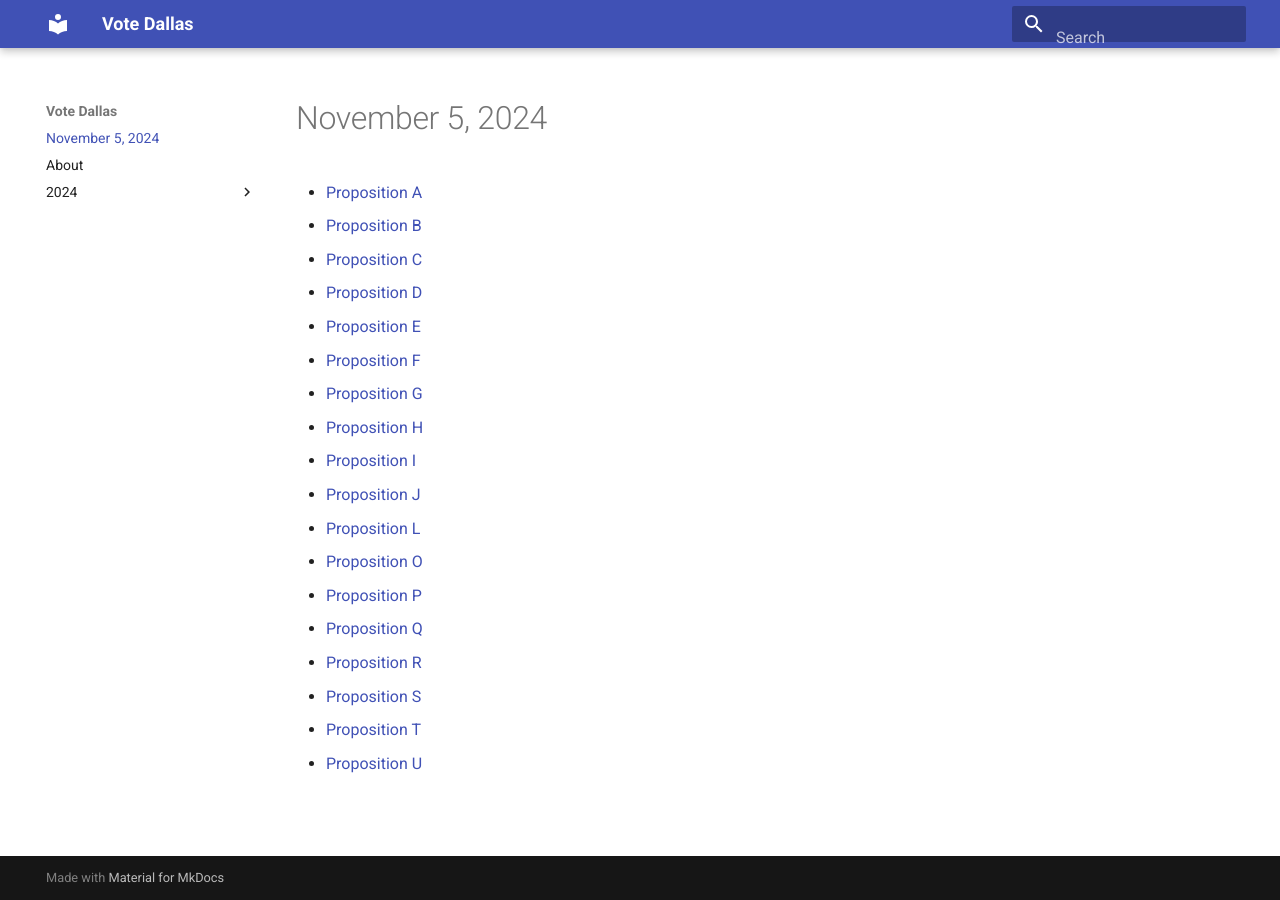
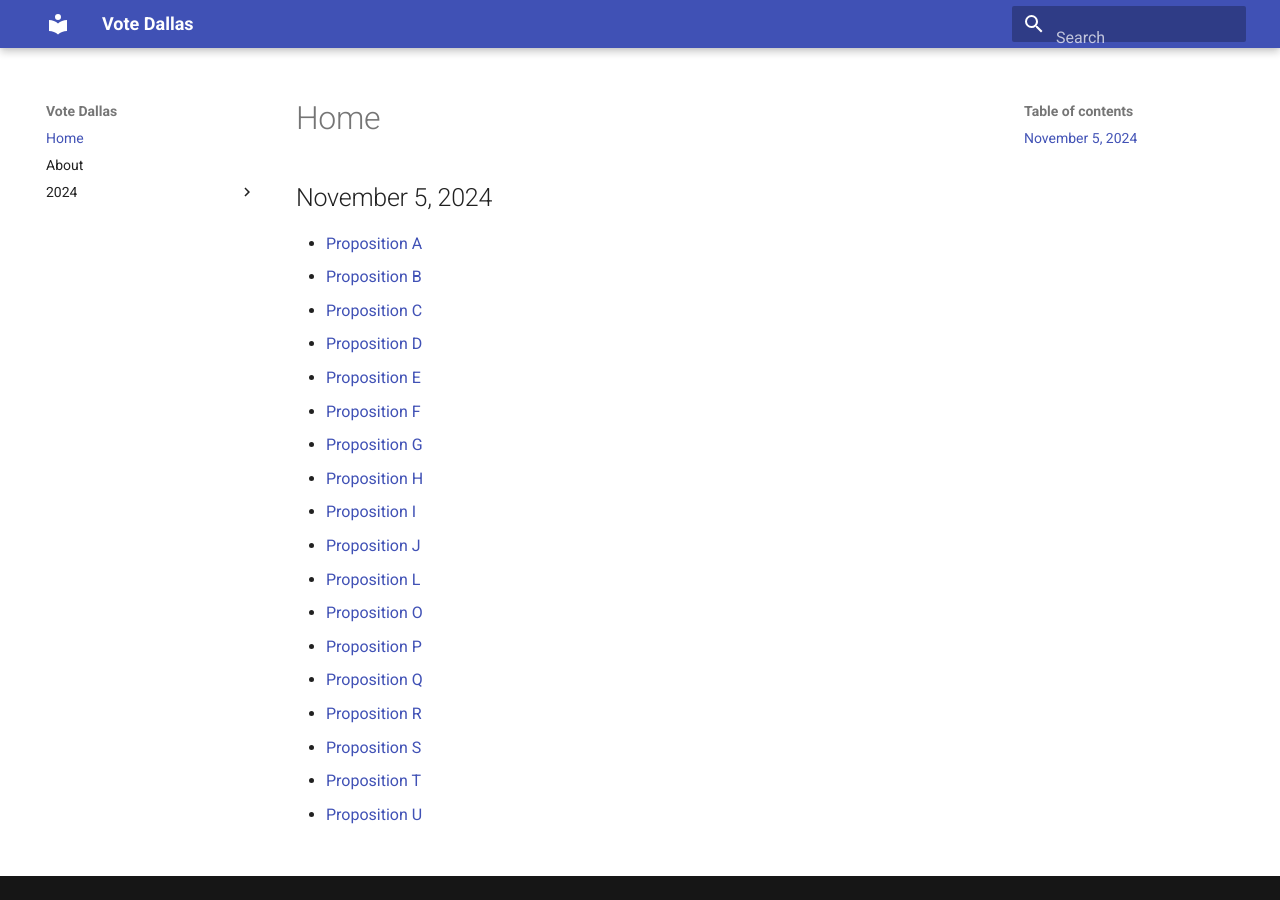
Before and after one commit to pgriess/votedallas, an MkDocs documentation site: the page built from docs/index.md, in a window 1280 px wide. Built offline with MkDocs 1.6.1 and Material for MkDocs 9.7.7, drawn with Linux system fonts in a browser that asks for light colours.

Commit message:
Minor styling tweaks

```diff
--- a/docs/index.md
+++ b/docs/index.md
@@ -1,4 +1,6 @@
-# November 5, 2024
+# Home
+
+## November 5, 2024
 
 * [Proposition A](2024/A.md)
 * [Proposition B](2024/B.md)
--- a/mkdocs.yml
+++ b/mkdocs.yml
@@ -13,3 +13,4 @@ extra:
   analytics:
     provider: google
     property: G-LEGEFL2H8J
+  generator: false
```
